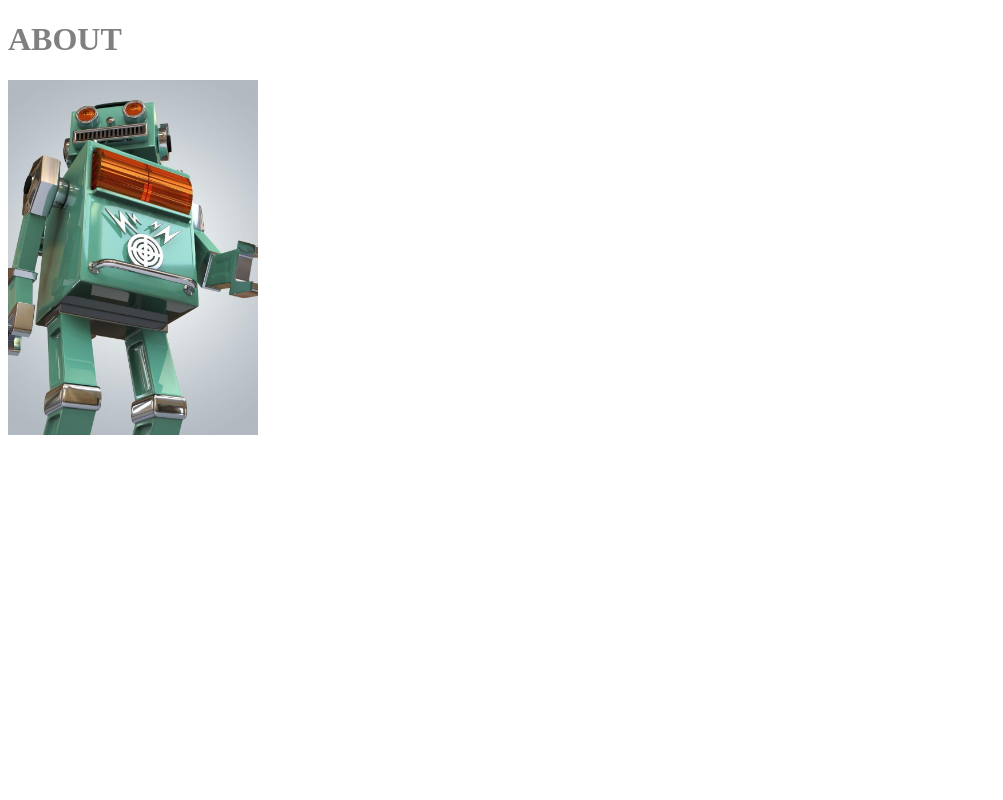
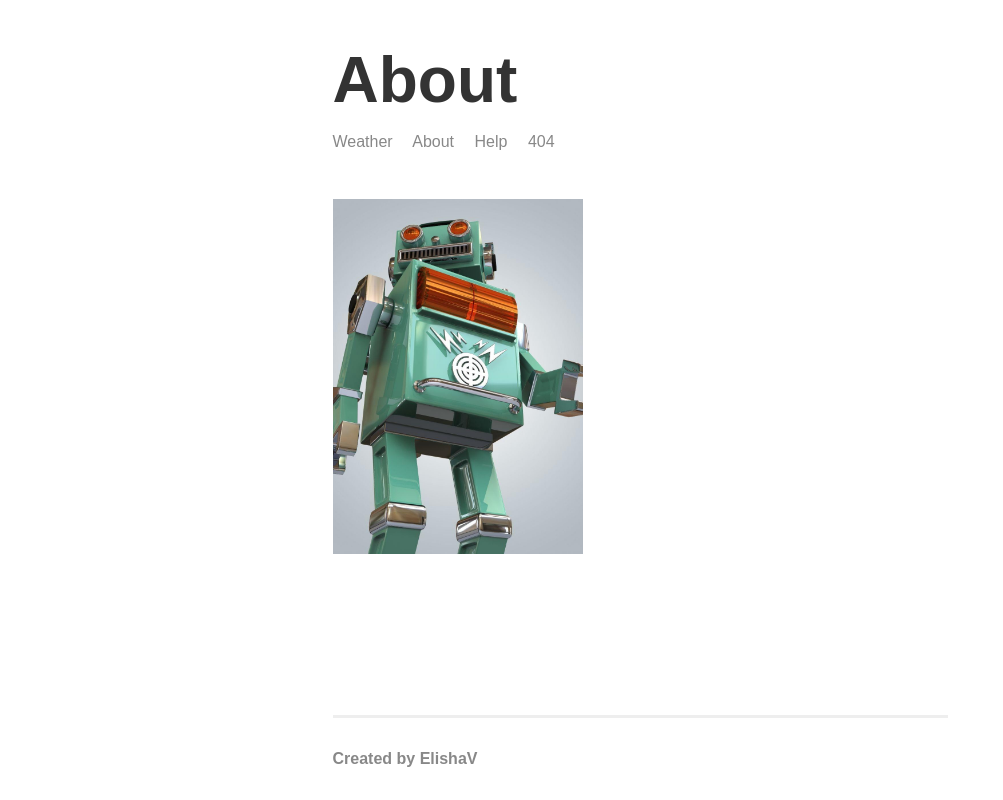
Before and after one commit to Vasserman2000/NodeJS-WeatherApp, a Node server app: page /about in a window 1280 px wide. Shown: the whole page, without its empty margins (0-1003 px from the left). Run offline with Node 20, Linux system fonts and the light colour scheme; some libraries are stand-ins or nearby versions.

Commit message:
Finishing the front end

```diff
--- a/web-server/public/css/styles.css
+++ b/web-server/public/css/styles.css
@@ -1,7 +1,42 @@
-h1 {
-    color: grey;
+body {
+    color: #333333;
+    font-family: arial;
+    max-width: 615px;
+    margin: 0 auto;
+    padding: 0 16px;
+
+    display: flex;
+    flex-direction: column;
+    min-height: 100vh;
 }
 
-img {
+.main-content {
+    flex-grow: 1;
+}
+
+footer {
+    color: #888888;
+    border-top: 3px solid #eeeeee;
+    margin-top: 16px;
+    padding: 16px 0;
+}
+
+header {
+    margin-top: 16px;
+    margin-bottom: 48px;
+}
+
+h1 {
+    font-size: 64px;
+    margin-bottom: 16px;
+}
+
+header a {
+    color: #888888;
+    margin-right: 16px;
+    text-decoration: none;
+}
+
+.portrait {
     width: 250px;
 }
--- a/web-server/src/app.js
+++ b/web-server/src/app.js
@@ -1,16 +1,18 @@
 const path = require('path');
-
 const express = require('express');
+const hbs = require('hbs');
 
 const app = express();
 
-// Define pathsfor Express cinfig
+// Define paths for Express config
 const publicDirectoryPath = path.join(__dirname, '../public');
-const viewsPath = path.join(__dirname, '../templates');
+const viewsPath = path.join(__dirname, '../templates/views');
+const partialsPath = path.join(__dirname, '../templates/partials');
 
 // Setup handlebars engine and views location
 app.set('view engine', 'hbs');
 app.set('views', viewsPath);
+hbs.registerPartials(partialsPath);
 
 // Setup static directory to serve
 app.use(express.static(publicDirectoryPath));
@@ -18,21 +20,23 @@ app.use(express.static(publicDirectoryPath));
 app.get('', (req, res) => {
     res.render('index', {
         title: 'Weather App',
-        name: 'ElishaV'
+        author: 'ElishaV'
     });
 });
 
 app.get('/help', (req, res) => {
     res.render('help', {
-        author: 'Elishav',
-        year: '2019'
+        author: 'ElishaV',
+        year: '2019',
+        title: 'Help'
     });
 });
 
 app.get('/about', (req, res) => {
     res.render('about', {
-        author: 'Elishav',
-        year: '2019'
+        author: 'ElishaV',
+        year: '2019',
+        title: 'About'
     });
 });
 
@@ -40,6 +44,22 @@ app.get('/weather', (req, res) => {
     res.send('Your weather');
 });
 
+app.get('/help/*', (req, res) => {
+    res.render('404', {
+        errorMessage: 'Help article not found',
+        title: '404',
+        author: 'ElishaV'
+    });
+});
+
+app.get('*', (req, res) => {
+    res.render('404', {
+        errorMessage: 'Page not found',
+        title: '404',
+        author: 'ElishaV'
+    });
+});
+
 
 app.listen(3000, () => {
     console.log('Server is up on port 3000...');
--- a/web-server/templates/about.hbs
+++ /dev/null
@@ -1,14 +0,0 @@
-<!DOCTYPE html>
-
-<html>
-
-<head>
-    <link rel="stylesheet" href="./css/styles.css">
-</head>
-
-<body>
-    <h1>ABOUT</h1>
-    <img src="./img/robo.jpg" />
-</body>
-
-</html>
--- /dev/null
+++ b/web-server/templates/partials/footer.hbs
@@ -0,0 +1 @@
+<footer><p><strong>Created by {{author}}</strong></p></footer>
--- /dev/null
+++ b/web-server/templates/partials/header.hbs
@@ -0,0 +1,8 @@
+<header>
+    <h1>{{title}}</h1>
+
+    <a href="/">Weather</a>
+    <a href="/about">About</a>
+    <a href="/help">Help</a>
+    <a href="/404">404</a>
+</header>
--- /dev/null
+++ b/web-server/templates/views/about.hbs
@@ -0,0 +1,18 @@
+<!DOCTYPE html>
+
+<html>
+
+<head>
+    <title>About</title>
+    <link rel="stylesheet" href="./css/styles.css">
+</head>
+
+<body>
+    <div class="main-content">
+        {{>header}}
+        <img class="portrait" src="./img/robo.jpg" />
+    </div>
+    {{>footer}}
+</body>
+
+</html>
```
Also changed, not shown: web-server/templates/help.hbs (deleted, +0 -13 lines), web-server/templates/index.hbs (deleted, +0 -15 lines), web-server/templates/views/404.hbs (added, +18 -0 lines), web-server/templates/views/help.hbs (added, +18 -0 lines), web-server/templates/views/index.hbs (added, +21 -0 lines).
